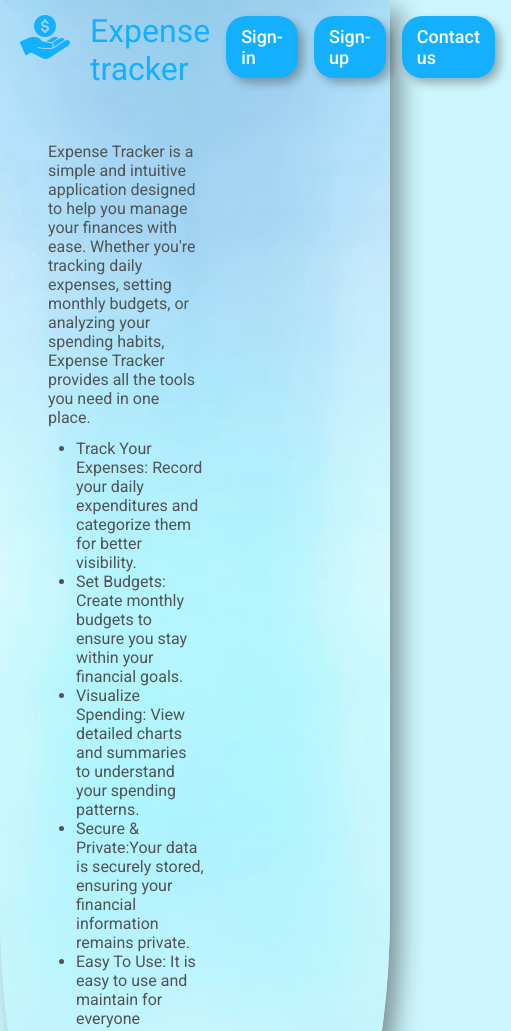
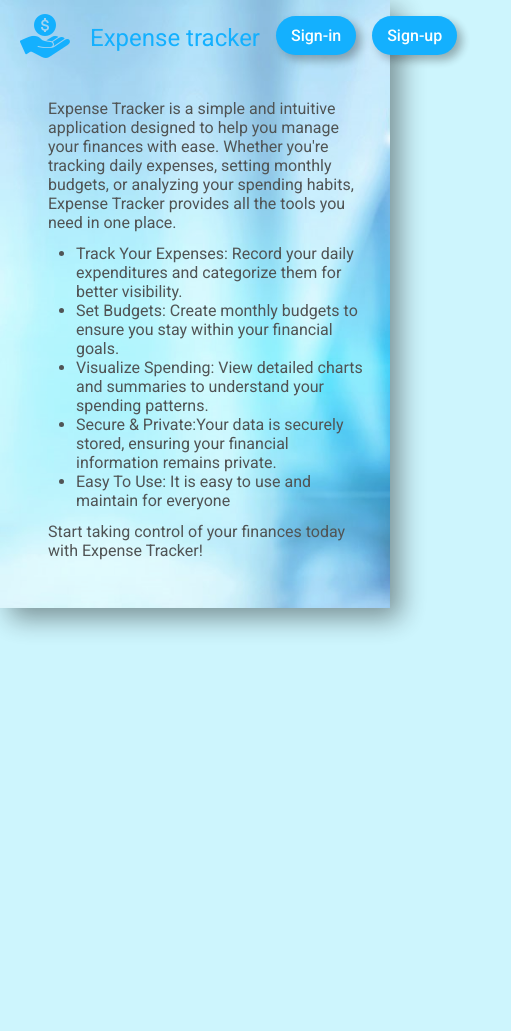
Before and after one commit to AbhinabaSantra/expense-tracker, a plain HTML site: page index.html in a window 390 px wide. Shown: the top 1031 px of the page, 511 px wide, since content can reach past the window. After the commit the page ends 844 px from the top, so only its background shows below. Drawn offline with Linux system fonts and the light colour scheme.

Commit message:
added media query

```diff
--- a/index.html
+++ b/index.html
@@ -17,7 +17,7 @@
           <ul class="navBar">
             <li><a href="signIpPage">Sign-in</a></li>
             <li><a href="signUpPage">Sign-up</a></li>
-            <li>Contact us</li>
+            <li class="contactUs">Contact us</li>
           </ul>
         </nav>
       </header>
--- a/styles/landingPageStyles.css
+++ b/styles/landingPageStyles.css
@@ -31,9 +31,10 @@ a {
   color: white;
   box-shadow: 5px 5px 10px rgba(0, 0, 0, 0.33);
   font-weight: 500;
+  text-wrap: nowrap;
 }
 main {
-  padding: 20px 20px 60px 20px;
+  padding: 0px 20px 20px 20px;
   display: flex;
   flex-direction: column;
   gap: 8px;
@@ -41,6 +42,7 @@ main {
 }
 .heading {
   font-size: 32px;
+  text-wrap: nowrap;
 }
 header {
   display: flex;
@@ -51,12 +53,15 @@ header {
   display: flex;
   padding: 10px 0px 5px 20px;
   gap: 20px;
+  justify-content: center;
+  align-items: center;
 }
 .about {
   display: flex;
   flex-direction: column;
   width: 40vw;
-  padding: 28px 28px 56px 28px;
+  min-width: 320px;
+  padding: 28px 28px 28px 28px;
   gap: 12px;
   color: rgb(67, 67, 67);
 }
@@ -70,6 +75,17 @@ header {
   background: url(../images/background.jpeg);
   opacity: 0.9;
   background-size: cover;
-  border-radius: 0% 0% 25% 25%;
   box-shadow: 10px 10px 25px rgba(0, 0, 0, 0.453);
+  width: 100vw;
 }
+@media screen and (max-width: 500px) {
+  .navBar li {
+    font-size: 16px;
+  }
+  .heading {
+    font-size: 24px;
+  }
+  .contactUs {
+    display: none;
+  }
+}
```
